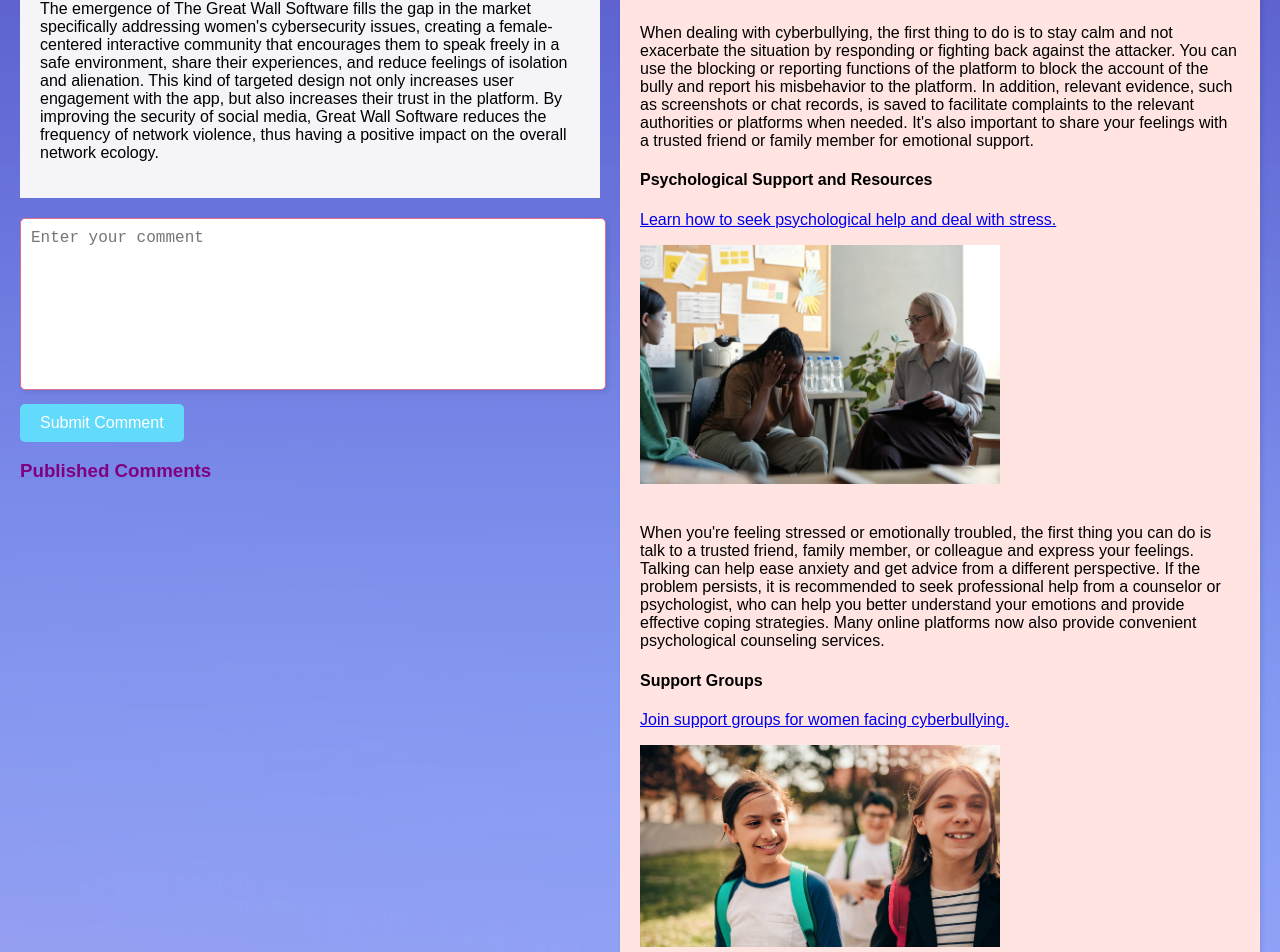
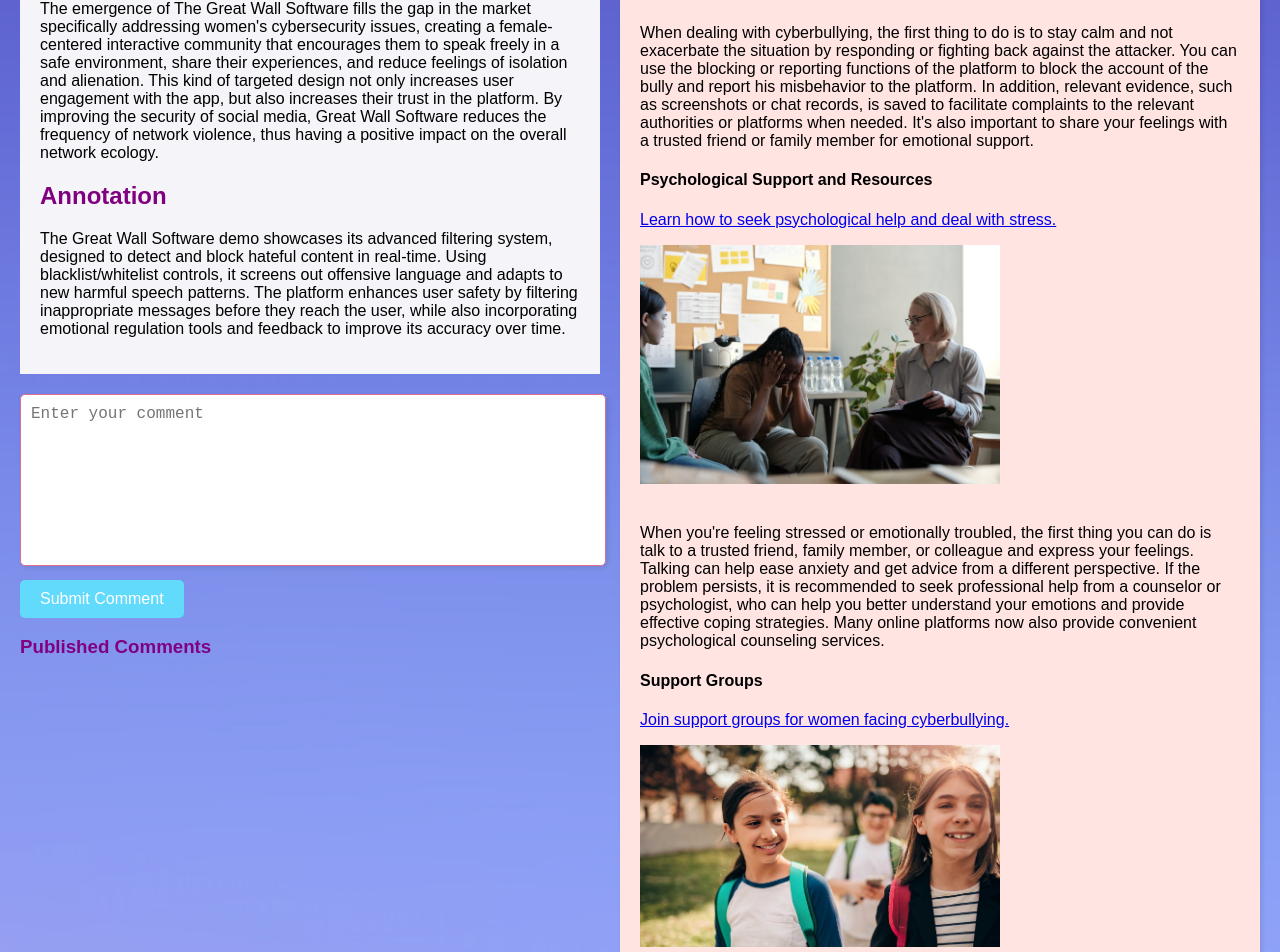
Before and after one commit to Lizyimin-cpu/the-great-wall, a React (Create React App) app: page / in a window 1280 px wide. Shown: the part 729-1681 px from the top of the page. Built offline with nearby package versions, Linux system fonts and the light colour scheme.

Commit message:
Update CommentSection.js

```diff
--- a/src/CommentSection.js
+++ b/src/CommentSection.js
@@ -184,6 +184,16 @@ const CommentSection = () => {
           Great Wall Software reduces the frequency of network violence, thus
           having a positive impact on the overall network ecology.
         </p>
+        <h2>Annotation </h2>
+        <p>
+          The Great Wall Software demo showcases its advanced filtering system,
+          designed to detect and block hateful content in real-time. Using
+          blacklist/whitelist controls, it screens out offensive language and
+          adapts to new harmful speech patterns. The platform enhances user
+          safety by filtering inappropriate messages before they reach the user,
+          while also incorporating emotional regulation tools and feedback to
+          improve its accuracy over time.
+        </p>
       </div>
 
       {/* Move Comment Section here */}
```
